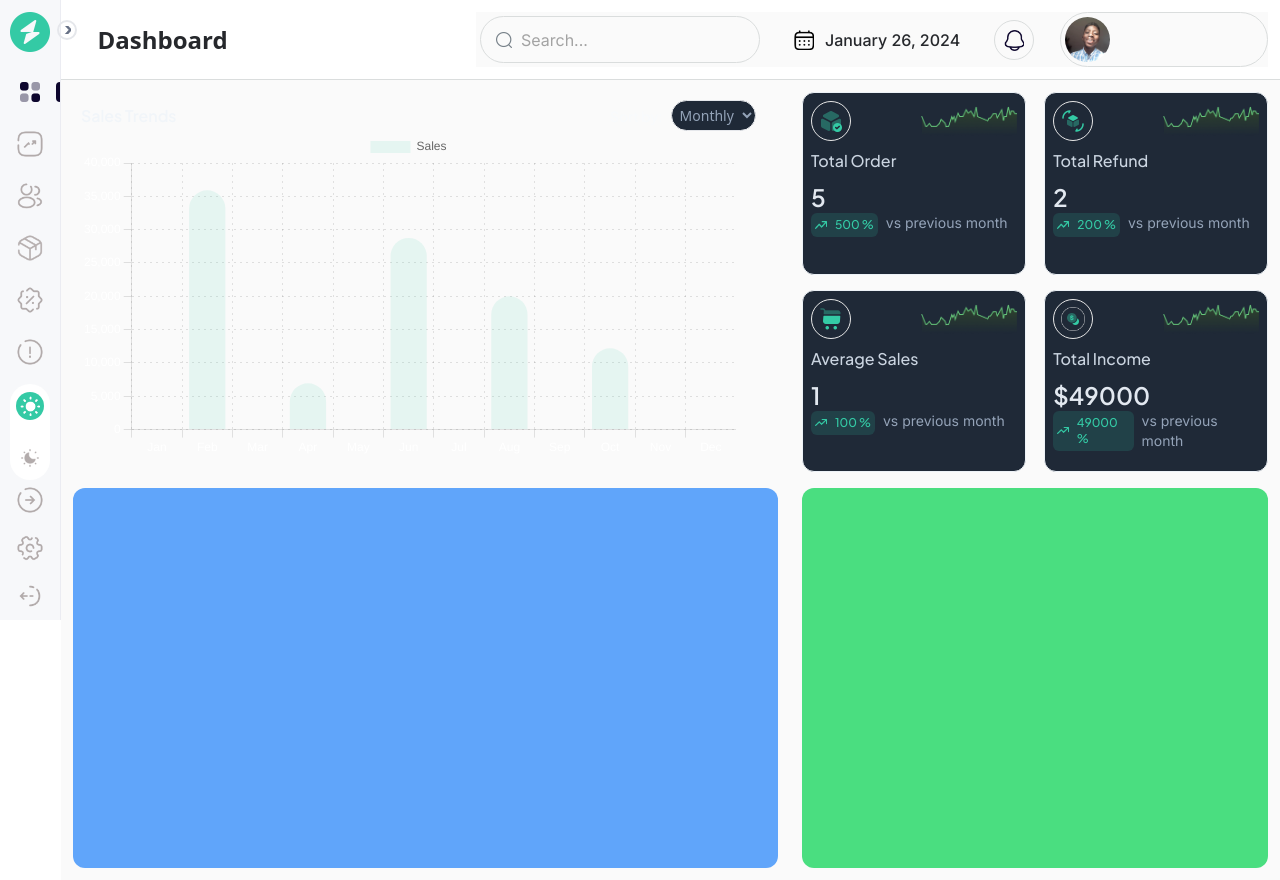
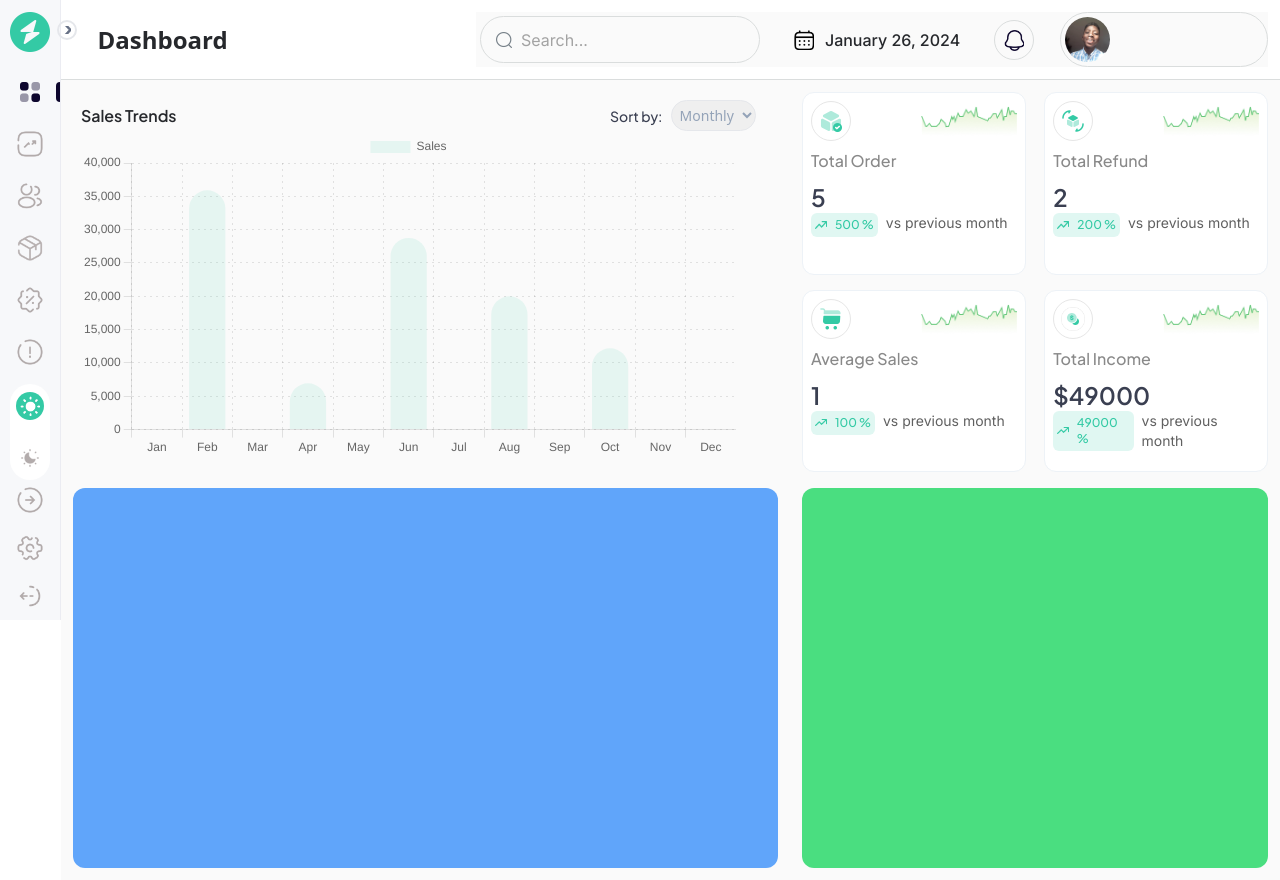
Before and after one commit to theCuriousCoderr/geegpay-fe-challenge-dashboard, a React (Vite) app: page / in a window 1280 px wide. Built offline with nearby package versions, Linux system fonts and the light colour scheme.

Commit message:
Fixed the theme toggle issue

```diff
--- a/src/App.jsx
+++ b/src/App.jsx
@@ -65,7 +65,7 @@ const [theme, setTheme] = useState("light")
         </div>
         <div className={`relative w-full h-full ${theme === "light" ? "bg-[#FAFAFA]" : "bg-gray-900" }`}>
           <Routes>
-            <Route path="/" element={<Home />} />
+            <Route path="/" element={<Home theme={theme} />} />
             <Route path="/trend-up" element={<TrendUp />} />
             <Route path="/profile" element={<Profile />} />
             <Route path="/box" element={<Box />} />
--- a/src/pages/Home.jsx
+++ b/src/pages/Home.jsx
@@ -110,14 +110,14 @@ function Home({ theme }) {
     },
   });
 
+
   const options = {
     responsive: true,
     scales: {
       y: theme === "light" ? {
-        ticks: { color: "black"},
         border: { dash: [2, 4] },
       } : {
-        grid: {color: "#A2A2A250"},
+        grid: {color: "rgba(0,255,0,1)"},
         ticks: { color: "white"},
         border: { dash: [2, 4] },
       } ,
```
